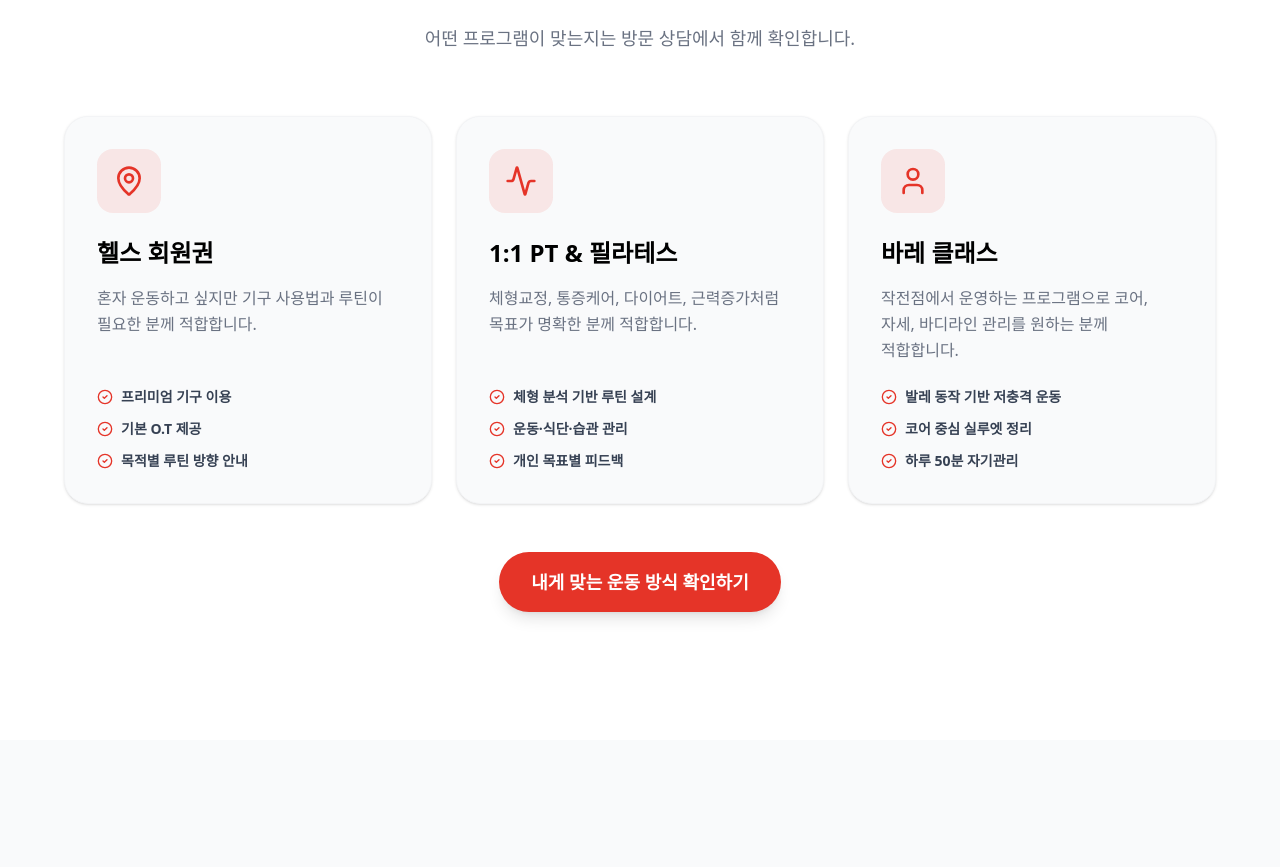
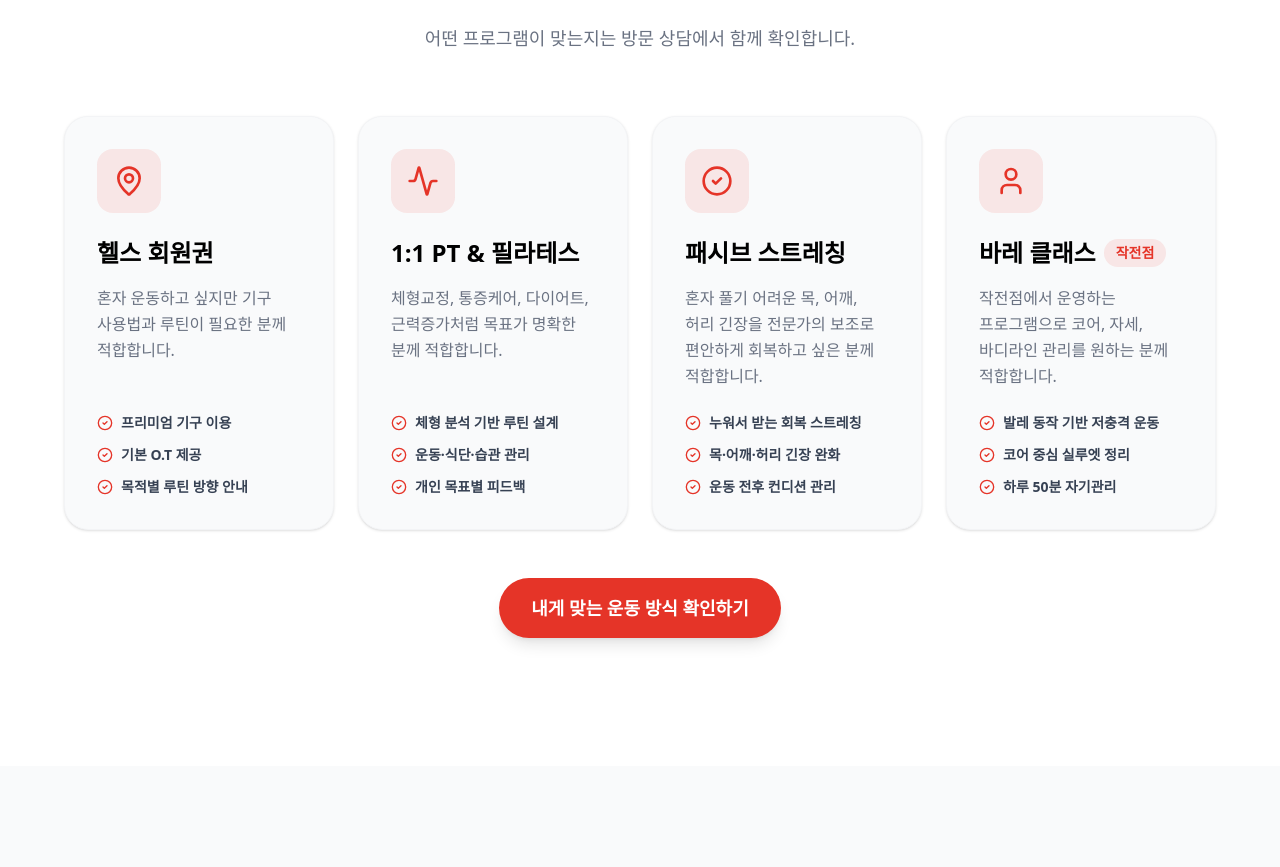
Before and after one commit to okmstyle-collab/from_body-landding, a React (Vite) app: page / in a window 1280 px wide. Shown: the part 6234-7101 px from the top of the page. Built offline with nearby package versions, Linux system fonts and the light colour scheme.

Commit message:
Add passive stretching program card

```diff
--- a/src/App.tsx
+++ b/src/App.tsx
@@ -117,8 +117,16 @@ const programs = [
     icon: Activity,
   },
   {
+    id: "passive-stretching",
+    title: "패시브 스트레칭",
+    desc: "혼자 풀기 어려운 목, 어깨, 허리 긴장을 전문가의 보조로 편안하게 회복하고 싶은 분께 적합합니다.",
+    points: ["누워서 받는 회복 스트레칭", "목·어깨·허리 긴장 완화", "운동 전후 컨디션 관리"],
+    icon: CheckCircle2,
+  },
+  {
     id: "barre",
     title: "바레 클래스",
+    location: "작전점",
     desc: "작전점에서 운영하는 프로그램으로 코어, 자세, 바디라인 관리를 원하는 분께 적합합니다.",
     points: ["발레 동작 기반 저충격 운동", "코어 중심 실루엣 정리", "하루 50분 자기관리"],
     icon: User,
@@ -525,7 +533,7 @@ export default function App() {
               <p className="break-keep text-lg font-medium text-gray-500">어떤 프로그램이 맞는지는 방문 상담에서 함께 확인합니다.</p>
             </div>
 
-            <div className="grid gap-6 md:grid-cols-3">
+            <div className="grid gap-6 md:grid-cols-2 xl:grid-cols-4">
               {programs.map((program) => {
                 const Icon = program.icon;
                 return (
@@ -533,7 +541,14 @@ export default function App() {
                     <div className="mb-6 flex h-16 w-16 items-center justify-center rounded-2xl bg-brand-point/10 text-brand-point">
                       <Icon size={32} />
                     </div>
-                    <h3 className="mb-4 break-keep text-2xl font-black">{program.title}</h3>
+                    <h3 className="mb-4 flex flex-wrap items-center gap-2 break-keep text-2xl font-black">
+                      {program.title}
+                      {"location" in program && program.location && (
+                        <span className="rounded-full bg-brand-point/10 px-3 py-1 text-sm font-black text-brand-point">
+                          {program.location}
+                        </span>
+                      )}
+                    </h3>
                     <p className="mb-6 break-keep font-medium leading-relaxed text-gray-500">{program.desc}</p>
                     <ul className="mt-auto space-y-3">
                       {program.points.map((point) => (
```
